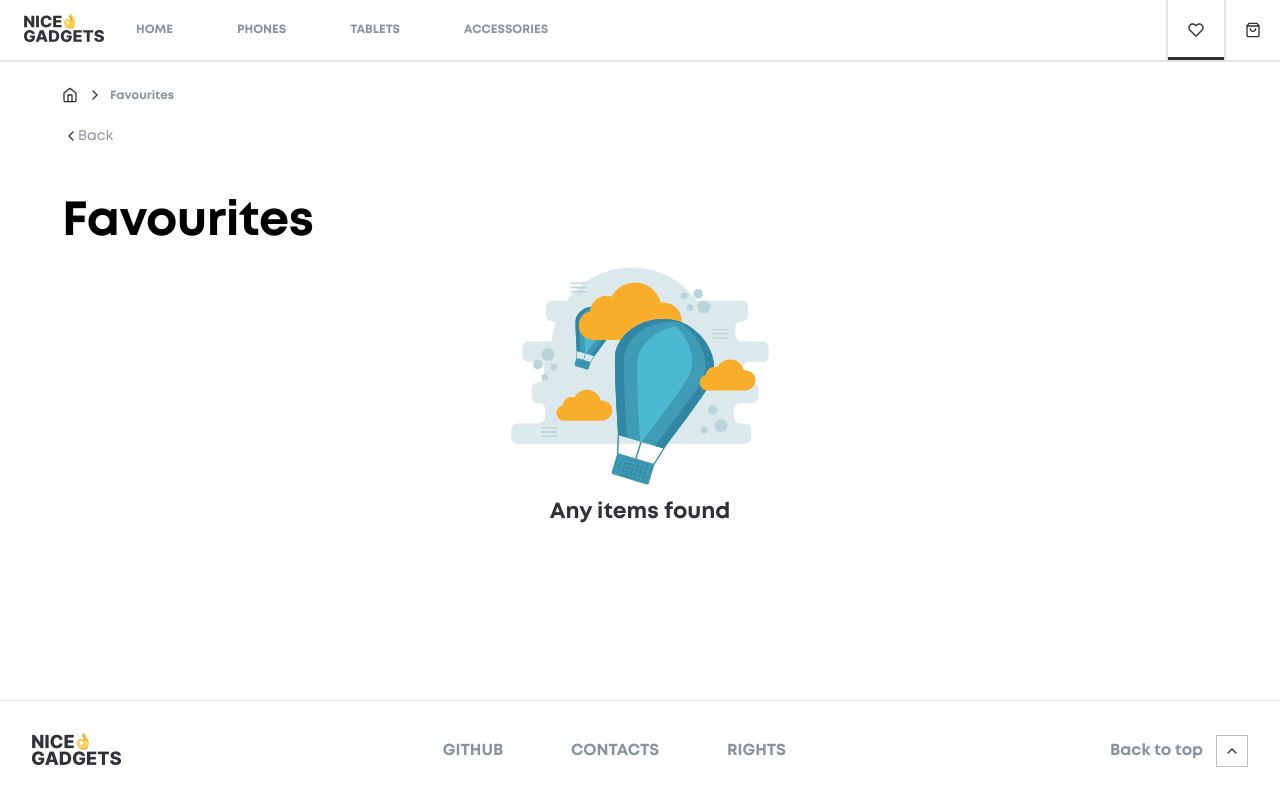
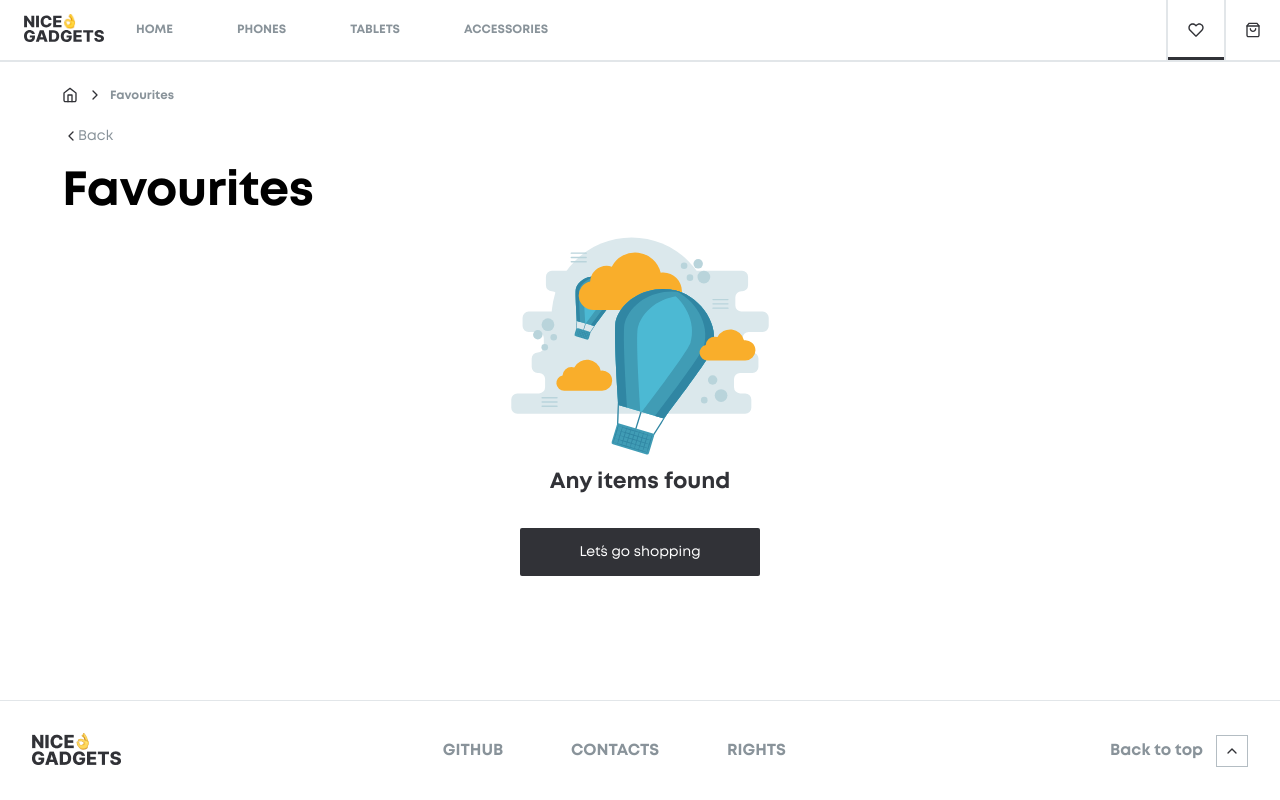
Before and after one commit to fe-oct23-fsociety/FE_product_catalog, a React (Create React App) app: page /#/favourites in a window 1280 px wide. Built offline with nearby package versions, Linux system fonts and the light colour scheme.

Commit message:
UI/implemented_BtnGoShop_and_fixed_bugs

```diff
--- /dev/null
+++ b/src/components/BtnGoStore/BtnGoStore.module.scss
@@ -0,0 +1,27 @@
+@import '../../styles/variables.scss';
+@import '../../styles/mixins.scss';
+@import '../../styles/fonts.scss';
+
+.btnGoStore {
+  color: $white;
+  font-size: 14px;
+  @include font-mont-regular;
+
+  background-color: $primary-grey;
+  border-radius: 2px;
+
+  width: 240px;
+  height: 48px;
+  margin-top: 30px;
+
+  transition: box-shadow 0.2s ease-in-out, transform 0.2s ease-in-out;
+
+  &:hover {
+    transform: translateY(-1.5px);
+    box-shadow: 0px 3px 13px 0px $btn-shadow;
+  }
+
+  &:active {
+    transform: translateY(0px);
+  }
+}
--- /dev/null
+++ b/src/components/BtnGoStore/BtnGoStore.tsx
@@ -0,0 +1,17 @@
+import React from 'react';
+import { Link } from 'react-router-dom';
+
+import styles from './BtnGoStore.module.scss';
+
+export const BtnGoStore: React.FC = () => {
+  const paths = ['/phones', '/tablets', '/accessories'];
+  const randomPath = paths[Math.floor(Math.random() * paths.length)];
+
+  return (
+    <Link to={randomPath}>
+      <button type="button" className={styles.btnGoStore}>
+        Let&acute;s go shopping
+      </button>
+    </Link>
+  );
+};
--- /dev/null
+++ b/src/components/BtnGoStore/index.ts
@@ -0,0 +1 @@
+export * from './BtnGoStore';
--- a/src/components/FavouritesPage/FavoritesPage.tsx
+++ b/src/components/FavouritesPage/FavoritesPage.tsx
@@ -6,6 +6,7 @@ import { Card } from '../Card';
 import { BtnBack } from '../BtnBack';
 import emptyFavourites from '../../images/favorites-not-found.svg';
 import { PageSection } from '../PageSection';
+import { BtnGoStore } from '../BtnGoStore';
 
 export const FavouritesPage: React.FC = observer(() => {
   const { itemsInFavourites } = favourites;
@@ -38,6 +39,7 @@ export const FavouritesPage: React.FC = observer(() => {
                 alt="emptyFavourites"
               />
               <h2 className={styles.emptyFavourites__title}>Any items found</h2>
+              <BtnGoStore />
             </div>
           </div>
         )}
--- a/src/components/FavouritesPage/Favourites.module.scss
+++ b/src/components/FavouritesPage/Favourites.module.scss
@@ -34,10 +34,6 @@
   padding-left: 10px;
 }
 
-.favourites {
-  padding-top: 30px;
-}
-
 .emptyFavourites {
   display: flex;
   flex-direction: column;
--- a/src/components/ShopCart/ShopCart.tsx
+++ b/src/components/ShopCart/ShopCart.tsx
@@ -9,6 +9,7 @@ import { CartContext } from '../CartContext/CartContext';
 import { BtnBack } from '../BtnBack';
 import emptyCart from '../../images/empty-box.svg';
 import { PageSection } from '../PageSection';
+import { BtnGoStore } from '../BtnGoStore';
 
 export const ShopCart: FC = observer(() => {
   const [isModalOpen, setIsModalOpen] = useState(false);
@@ -53,6 +54,7 @@ export const ShopCart: FC = observer(() => {
                   alt="empty cart"
                 />
                 <h2 className="emptyCart__title">Any items found</h2>
+                <BtnGoStore />
               </div>
             </div>
           )}
```
